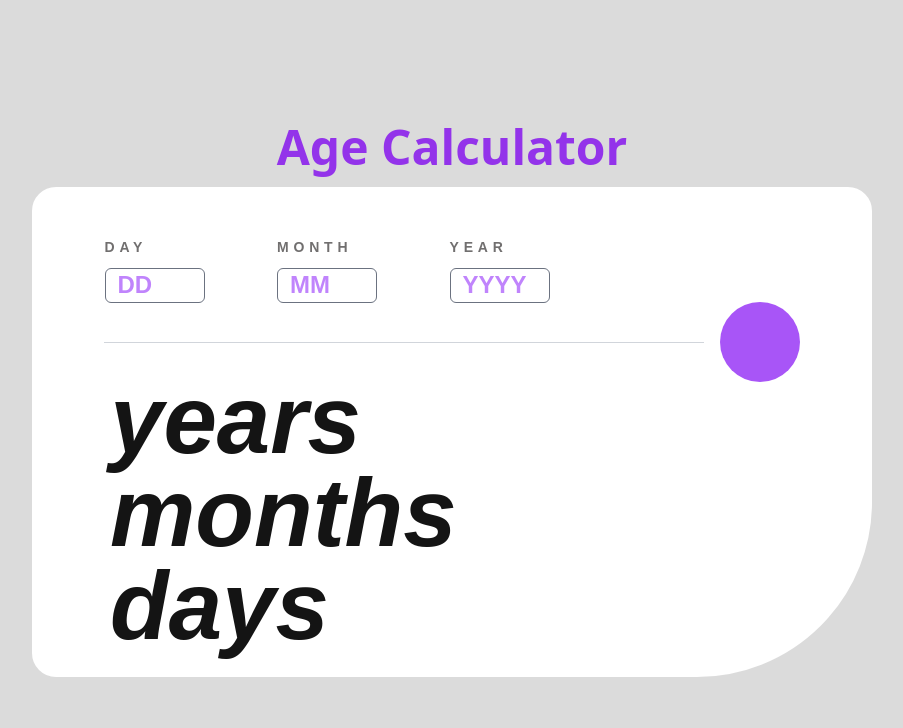
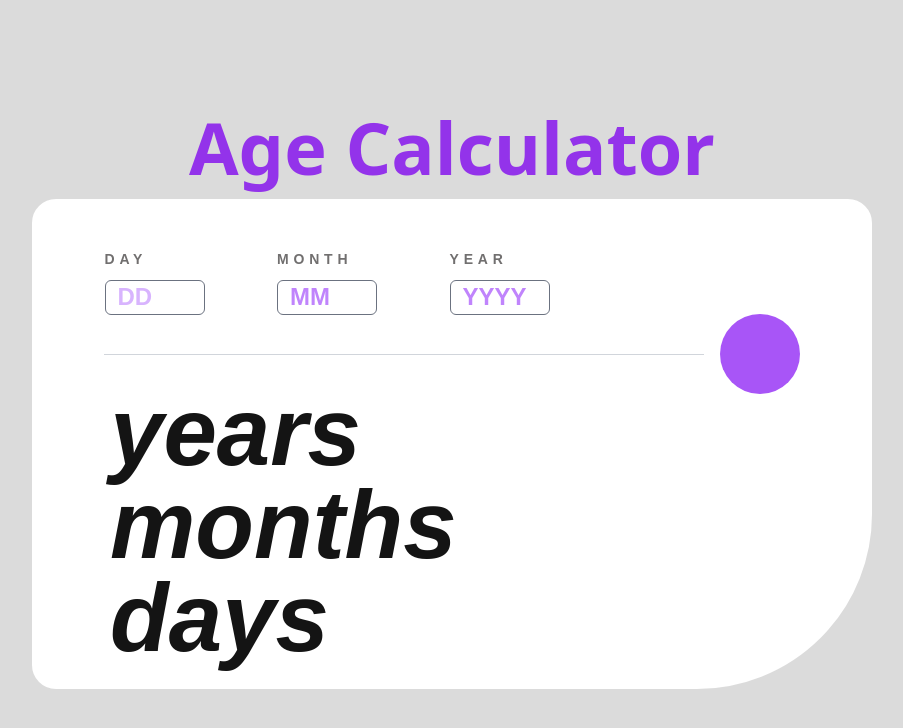
Before and after one commit to 0DukePanda/frontend-project, a SvelteKit app: page / in a window 1280 px wide. Shown: the top 728 px of the page, without its empty margins (188-1091 px from the left). Built offline with nearby package versions, Linux system fonts and the light colour scheme.

Commit message:
Update +page.svelte

```diff
--- a/src/routes/+page.svelte
+++ b/src/routes/+page.svelte
@@ -66,7 +66,7 @@
 	}
 </script>
 
-<h1 class="text-offblack text-5xl font-bold text-purple-600">Age Calculator</h1>
+<h1 class="text-offblack text-7xl font-bold text-purple-600">Age Calculator</h1>
 <div
 	class="flex-container box-content flex h-[450px] w-[800px] flex-col rounded-l-3xl rounded-br-[175px] rounded-tr-3xl border-4
 border-white bg-white p-4"
@@ -79,7 +79,7 @@ border-white bg-white p-4"
 				</div>
 				<div>
 					<input
-						class="poppins-bold mt-[-10px] h-[35px] w-[100px] rounded-md text-2xl text-[#141414] placeholder:text-purple-400"
+						class="poppins-bold mt-[-10px] h-[35px] w-[100px] rounded-md text-2xl text-[#141414] placeholder:text-purple-300"
 						type="number"
 						placeholder="DD"
 						bind:value={day}
```
